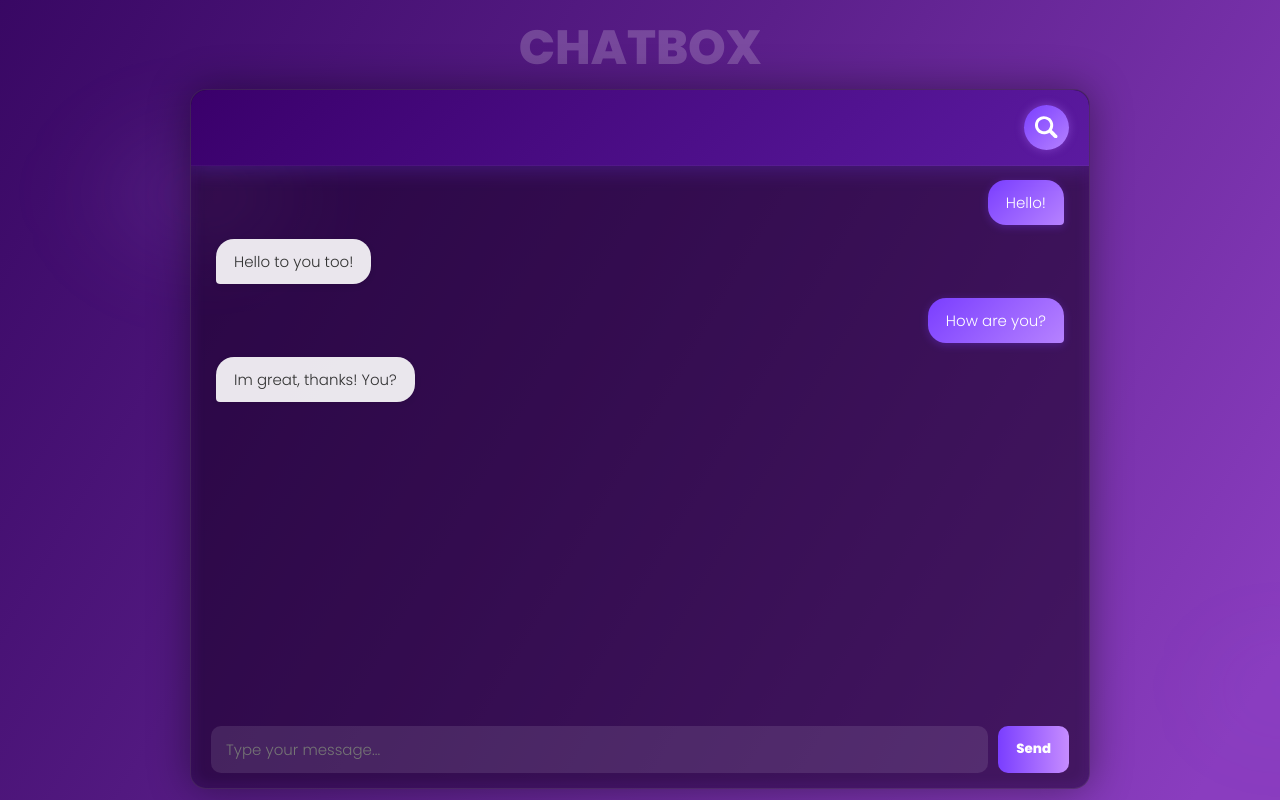
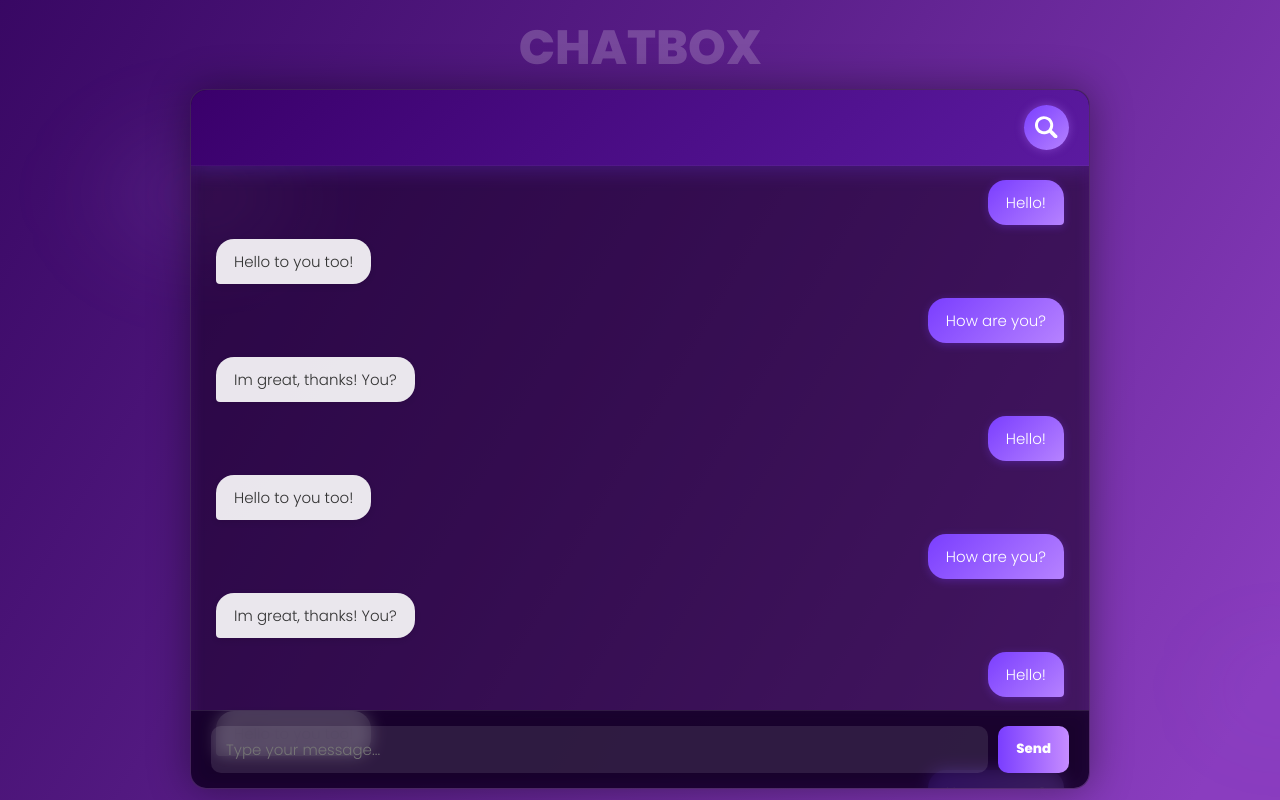
Before and after one commit to Arlan-Z/kbtu-react-chat-app, a React (Vite) app in the folder frontend/: page / in a window 1280 px wide. Shown: the top 800 px of the page. Built offline with nearby package versions, Linux system fonts and the light colour scheme.

Commit message:
front: added chat footer bg

```diff
--- a/frontend/src/components/Chat/ChatFooter/ChatFooter.css
+++ b/frontend/src/components/Chat/ChatFooter/ChatFooter.css
@@ -7,6 +7,12 @@
   padding: 15px 20px;
   display: flex;
   gap: 10px;
+
+  background: rgba(20, 0, 40, 0.75);
+  backdrop-filter: blur(8px);
+  border-top: 1px solid rgba(255, 255, 255, 0.1);
+  border-radius: 0 0 16px 16px;
+  z-index: 20;
 }
 
 .chat-input {
--- a/frontend/src/components/Chat/MessageBox/MessageBox.css
+++ b/frontend/src/components/Chat/MessageBox/MessageBox.css
@@ -1,5 +1,5 @@
 .message-box-wrapper {
-  padding: 90px 25px 25px;
+  padding: 90px 25px 90px;
   display: flex;
   flex-direction: column;
   gap: 14px;
--- a/frontend/src/components/Chat/MessageBox/MessageBox.tsx
+++ b/frontend/src/components/Chat/MessageBox/MessageBox.tsx
@@ -7,6 +7,18 @@ export default function MessageBox() {
             <div className="message other">Hello to you too!</div>
             <div className="message current">How are you?</div>
             <div className="message other">Im great, thanks! You?</div>
+                        <div className="message current">Hello!</div>
+            <div className="message other">Hello to you too!</div>
+            <div className="message current">How are you?</div>
+            <div className="message other">Im great, thanks! You?</div>
+                        <div className="message current">Hello!</div>
+            <div className="message other">Hello to you too!</div>
+            <div className="message current">How are you?</div>
+            <div className="message other">Im great, thanks! You?</div>
+                        <div className="message current">Hello!</div>
+            <div className="message other">Hello to you too!</div>
+            <div className="message current">How are you?</div>
+            <div className="message other">Im great, thanks! You?</div>
         </div>
     );
 }
```
